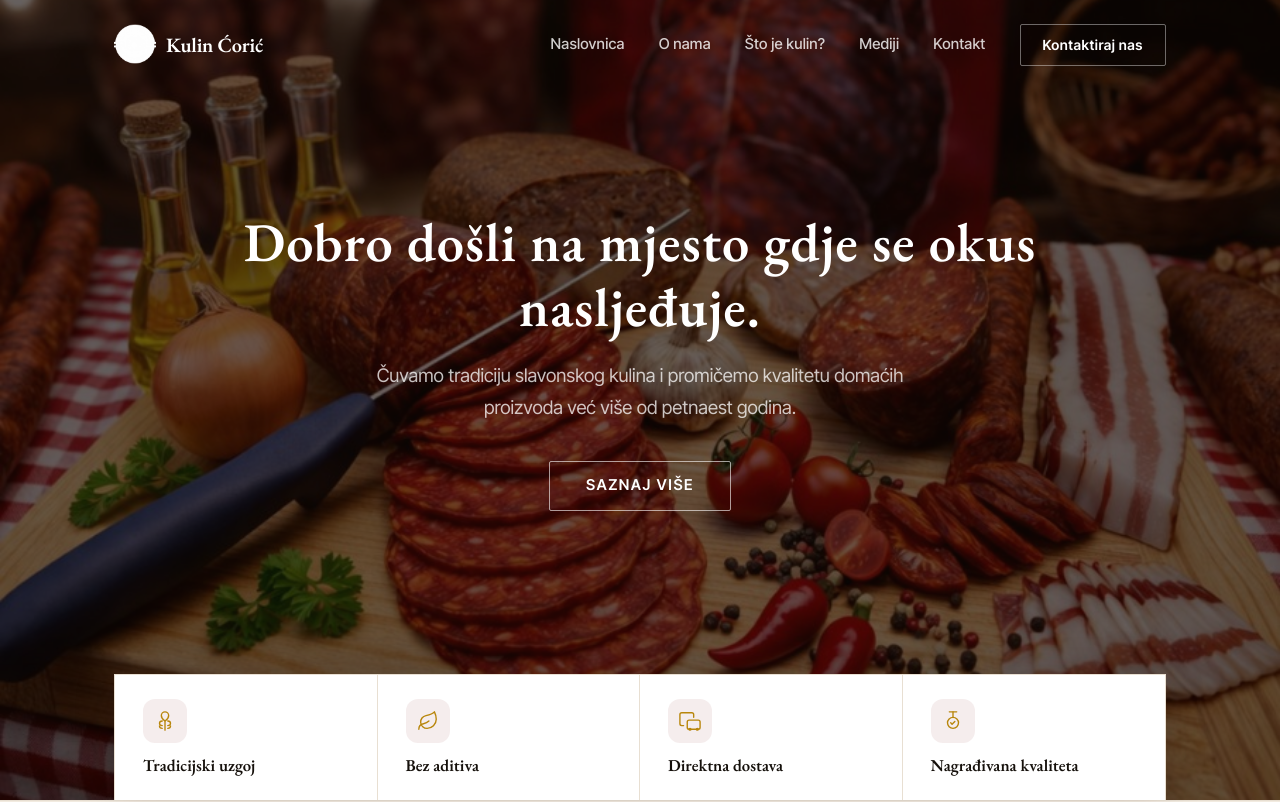
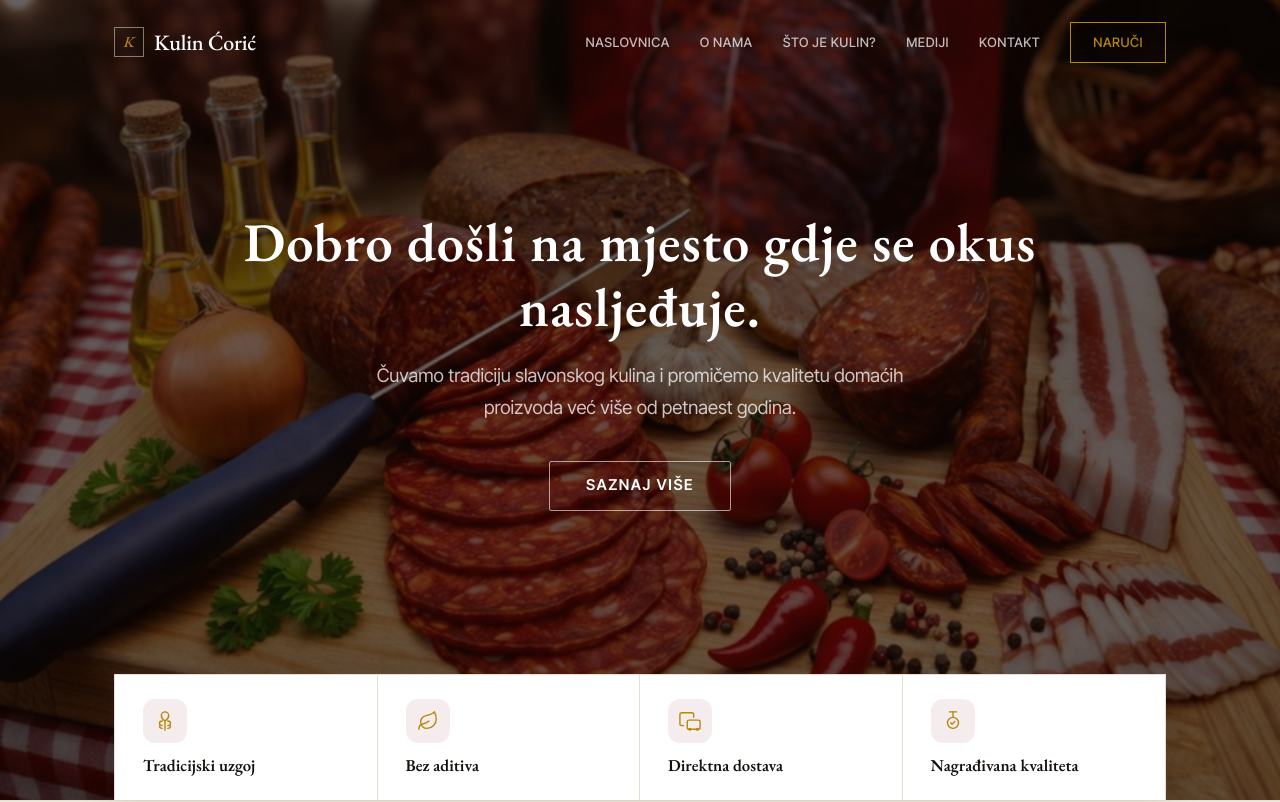
Before and after one commit to tomcoric/opg-coric-web, a React (Vite) app: page / in a window 1280 px wide. Shown: the top 802 px of the page. Built offline with nearby package versions, Linux system fonts and the light colour scheme.

Commit message:
Korak 2: Header — wordmark + monogram, dark scrolled, zlatni nav/CTA

```diff
--- a/src/components/layout/Header.jsx
+++ b/src/components/layout/Header.jsx
@@ -25,9 +25,10 @@ export default function Header() {
   return (
     <header className={`${styles.header} ${scrolled ? styles.scrolled : ''}`}>
       <Container className={styles.inner}>
-        <a href="/" className={styles.logo}>
-          <img src="/images/logo_veliki.png" alt="OPG Kulin Ćorić" className={styles.logoImg} />
-          <span className={styles.logoText}>Kulin Ćorić</span>
+
+        <a href="/" className={styles.brand}>
+          <span className={styles.brandMark}>K</span>
+          Kulin Ćorić
         </a>
 
         <nav className={`${styles.nav} ${menuOpen ? styles.open : ''}`}>
@@ -36,7 +37,7 @@ export default function Header() {
               {link.label}
             </a>
           ))}
-          <a href="#kontakt" className={styles.navCta} onClick={closeMenu}>Kontaktiraj nas</a>
+          <a href="#kontakt" className={styles.navCta} onClick={closeMenu}>Naruči</a>
         </nav>
 
         <button
@@ -48,8 +49,8 @@ export default function Header() {
           <span />
           <span />
         </button>
+
       </Container>
-
       {menuOpen && <div className={styles.backdrop} onClick={closeMenu} />}
     </header>
   )
--- a/src/components/layout/Header.module.css
+++ b/src/components/layout/Header.module.css
@@ -1,18 +1,17 @@
 .header {
   position: fixed;
-  top: 0;
-  left: 0;
-  right: 0;
+  top: 0; left: 0; right: 0;
   z-index: 100;
-  padding: 24px 0;
-  transition: background 0.5s ease, padding 0.4s ease, box-shadow 0.5s ease;
+  padding: 22px 0;
+  border-bottom: 1px solid transparent;
+  transition: background 0.4s ease, padding 0.3s ease, border-color 0.4s ease;
 }
 
 .scrolled {
-  background: rgba(253, 250, 246, 0.96);
+  background: rgba(21, 16, 11, 0.96);
   backdrop-filter: blur(20px);
   -webkit-backdrop-filter: blur(20px);
-  box-shadow: 0 1px 0 var(--border-light), 0 8px 32px rgba(32, 14, 8, 0.06);
+  border-bottom-color: var(--line-gold);
   padding: 14px 0;
 }
 
@@ -22,43 +21,40 @@
   justify-content: space-between;
 }
 
-/* Logo */
-.logo {
+/* ── Brand / wordmark ── */
+.brand {
   display: flex;
   align-items: center;
   gap: 10px;
   text-decoration: none;
+  font-family: var(--display);
+  font-size: 22px;
+  font-weight: 500;
+  letter-spacing: -0.01em;
+  color: #fff;
   flex-shrink: 0;
+  transition: opacity 0.2s;
+}
+.brand:hover { opacity: 0.82; color: #fff; }
+
+.brandMark {
+  width: 30px;
+  height: 30px;
+  display: flex;
+  align-items: center;
+  justify-content: center;
+  font-family: var(--display);
+  font-style: italic;
+  font-size: 15px;
+  color: var(--gold);
+  flex-shrink: 0;
+  transition: border-color 0.4s;
 }
 
-.logoImg {
-  height: 42px;
-  width: auto;
-  object-fit: contain;
-  transition: filter 0.5s;
-}
+.header:not(.scrolled) .brandMark { border: 1px solid rgba(255, 255, 255, 0.45); }
+.header.scrolled       .brandMark { border: 1px solid var(--gold); }
 
-.header:not(.scrolled) .logoImg {
-  filter: brightness(0) invert(1);
-}
-
-.header.scrolled .logoImg {
-  filter: brightness(0) invert(1) sepia(1) saturate(4) hue-rotate(320deg) brightness(0.6);
-}
-
-.logoText {
-  font-family: var(--font-heading);
-  font-size: 1.2rem;
-  font-weight: 700;
-  letter-spacing: -0.01em;
-  line-height: 1;
-  transition: color 0.5s;
-}
-
-.header:not(.scrolled) .logoText { color: #fff; }
-.header.scrolled       .logoText { color: var(--text-heading); }
-
-/* Nav */
+/* ── Nav ── */
 .nav {
   display: flex;
   align-items: center;
@@ -66,66 +62,51 @@
 }
 
 .navLink {
-  font-size: 0.88rem;
+  position: relative;
+  font-size: 13px;
   font-weight: 500;
-  padding: 8px 16px;
-  border-radius: var(--radius-sm);
-  transition: color 0.2s, background 0.2s;
+  text-transform: uppercase;
+  letter-spacing: .04em;
+  padding: 8px 14px;
   text-decoration: none;
-  letter-spacing: 0.2px;
+  color: rgba(255, 255, 255, 0.72);
+  transition: color 0.2s;
 }
 
-.header:not(.scrolled) .navLink {
-  color: rgba(255, 255, 255, 0.8);
-}
-.header:not(.scrolled) .navLink:hover {
-  color: #fff;
-  background: rgba(255, 255, 255, 0.1);
+.navLink::after {
+  content: '';
+  position: absolute;
+  bottom: 4px;
+  left: 14px;
+  right: 14px;
+  height: 1px;
+  background: var(--gold-soft);
+  transform: scaleX(0);
+  transition: transform 0.22s ease;
 }
 
-.header.scrolled .navLink {
-  color: var(--text-muted);
+.navLink:hover             { color: var(--gold-soft); }
+.navLink:hover::after      { transform: scaleX(1); }
+
+/* ── CTA ── */
+.navCta {
+  font-size: 13px;
+  font-weight: 500;
+  text-transform: uppercase;
+  letter-spacing: .04em;
+  text-decoration: none;
+  margin-left: 14px;
+  padding: 9px 22px;
+  border: 1px solid var(--gold);
+  color: var(--gold);
+  transition: background 0.2s, color 0.2s;
 }
-.header.scrolled .navLink:hover {
-  color: var(--text-heading);
-  background: rgba(32, 14, 8, 0.04);
+.navCta:hover {
+  background: var(--gold);
+  color: var(--ink);
 }
 
-/* CTA */
-.navCta {
-  font-size: 0.82rem;
-  font-weight: 600;
-  letter-spacing: 0.5px;
-  color: #fff;
-  padding: 9px 22px;
-  border-radius: var(--radius-sm);
-  text-decoration: none;
-  margin-left: 16px;
-  transition: background 0.2s, transform 0.2s, box-shadow 0.2s;
-  border: 1px solid transparent;
-}
-
-.header:not(.scrolled) .navCta {
-  border-color: rgba(255, 255, 255, 0.4);
-  background: transparent;
-}
-.header:not(.scrolled) .navCta:hover {
-  background: rgba(255, 255, 255, 0.12);
-  border-color: rgba(255, 255, 255, 0.7);
-}
-
-.header.scrolled .navCta {
-  background: var(--primary);
-  border-color: var(--primary);
-}
-.header.scrolled .navCta:hover {
-  background: var(--primary-dark);
-  border-color: var(--primary-dark);
-  transform: translateY(-1px);
-  box-shadow: var(--shadow-md);
-}
-
-/* Hamburger */
+/* ── Hamburger ── */
 .burger {
   display: none;
   flex-direction: column;
@@ -139,13 +120,10 @@
   display: block;
   width: 22px;
   height: 1.5px;
-  border-radius: 2px;
-  transition: transform 0.3s, opacity 0.3s, background 0.5s;
+  background: #fff;
+  transition: transform 0.3s, opacity 0.3s;
   transform-origin: center;
 }
-
-.header:not(.scrolled) .burger span { background: #fff; }
-.header.scrolled       .burger span { background: var(--text-heading); }
 
 .burgerOpen span:nth-child(1) { transform: translateY(6.5px) rotate(45deg); }
 .burgerOpen span:nth-child(2) { opacity: 0; transform: scaleX(0); }
@@ -153,6 +131,7 @@
 
 .backdrop { display: none; }
 
+/* ── Mobile ── */
 @media (max-width: 768px) {
   .burger { display: flex; }
 
@@ -160,7 +139,7 @@
     display: block;
     position: fixed;
     inset: 0;
-    background: rgba(24, 12, 8, 0.5);
+    background: rgba(21, 16, 11, 0.6);
     z-index: 105;
   }
 
@@ -169,42 +148,33 @@
     top: 0; right: -100%;
     width: 280px;
     height: 100svh;
-    background: var(--bg);
+    background: var(--bg-deep);
     flex-direction: column;
     align-items: flex-start;
     padding: 88px 24px 40px;
     gap: 0;
     z-index: 108;
-    box-shadow: -4px 0 32px rgba(24, 12, 8, 0.15);
+    box-shadow: -4px 0 32px rgba(21, 16, 11, 0.3);
     transition: right 0.38s cubic-bezier(0.4, 0, 0.2, 1);
   }
 
   .nav.open { right: 0; }
 
-  .header:not(.scrolled) .navLink,
-  .header.scrolled .navLink {
-    color: var(--text);
-    font-size: 1rem;
+  .navLink {
+    color: rgba(255, 255, 255, 0.72);
+    font-size: 0.97rem;
     width: 100%;
     padding: 13px 12px;
-    border-radius: 0;
-    border-bottom: 1px solid var(--border-light);
+    border-bottom: 1px solid rgba(255, 255, 255, 0.08);
   }
+  .navLink::after { display: none; }
+  .navLink:hover  { color: var(--gold-soft); background: transparent; }
 
-  .header:not(.scrolled) .navLink:hover,
-  .header.scrolled .navLink:hover {
-    color: var(--primary);
-    background: transparent;
-  }
-
-  .header:not(.scrolled) .navCta,
-  .header.scrolled .navCta {
+  .navCta {
     margin: 20px 0 0;
     width: 100%;
     text-align: center;
-    background: var(--primary);
-    border-color: var(--primary);
-    color: #fff;
+    display: block;
     padding: 14px;
   }
 }
```
